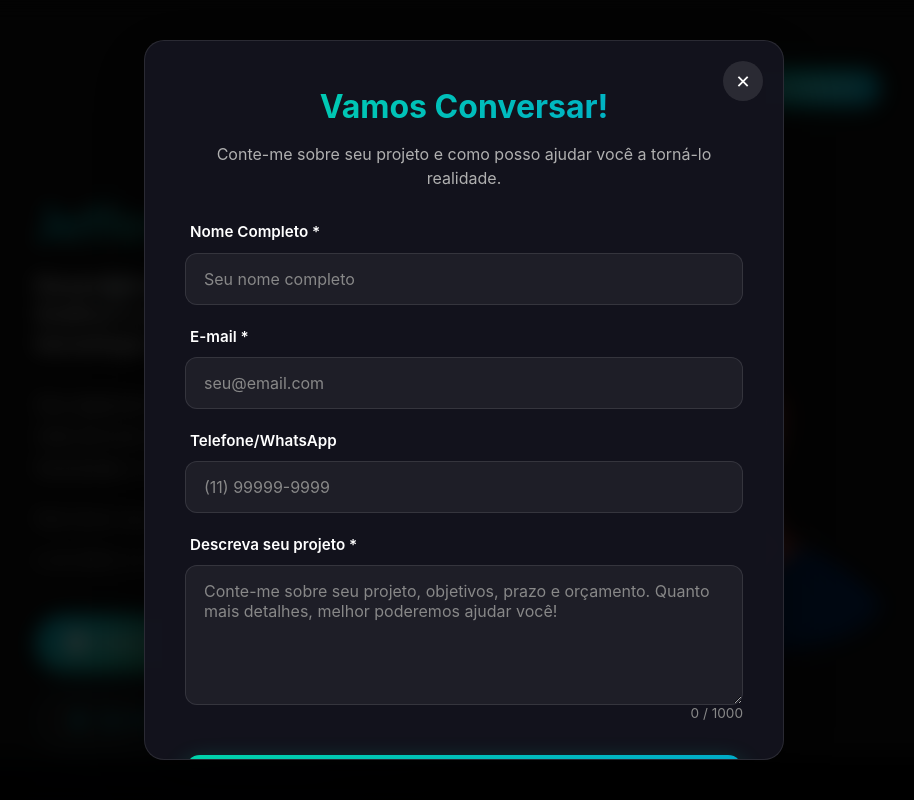
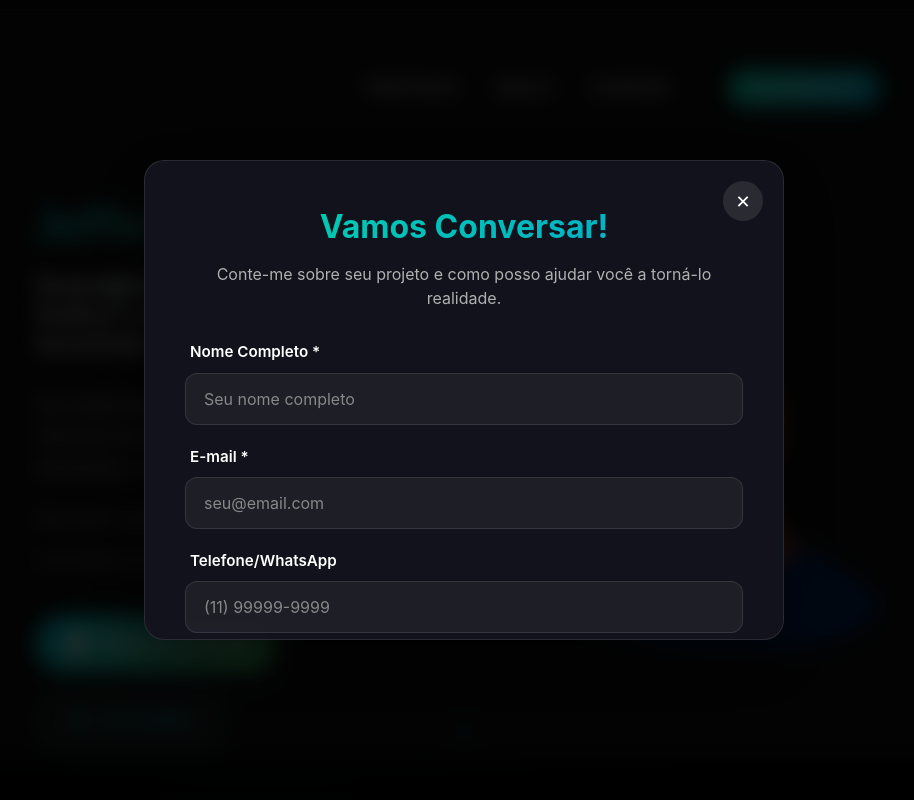
Before and after one commit to jottasilva/portfolio, a React (Create React App) app: page / in a window 1280 px wide. Both pictures are taken after a click on the element "ORÇAMENTO". Shown: the top 800 px of the page, without its empty margins (176-1090 px from the left). Built offline with nearby package versions, Linux system fonts and the light colour scheme; a web font is replaced by a local one.

Commit message:
Update modal.css

```diff
--- a/src/css/modal.css
+++ b/src/css/modal.css
@@ -50,7 +50,7 @@
     padding: 40px;
     width: 100%;
     max-width: 50vw;
-    max-height: 90vh;
+    max-height: 60vh;
     overflow-y: auto;
     transform: translateY(50px) scale(0.9);
     transition: all 0.3s ease;
```
